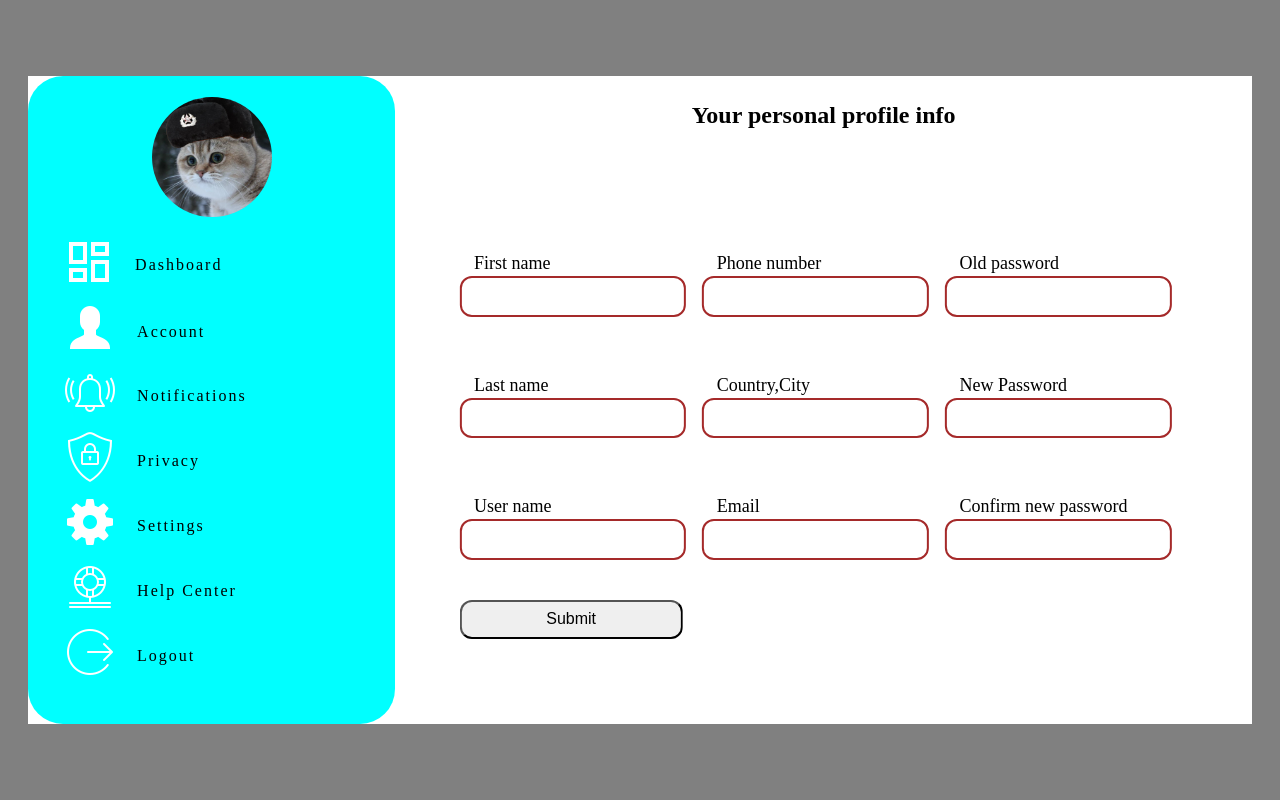
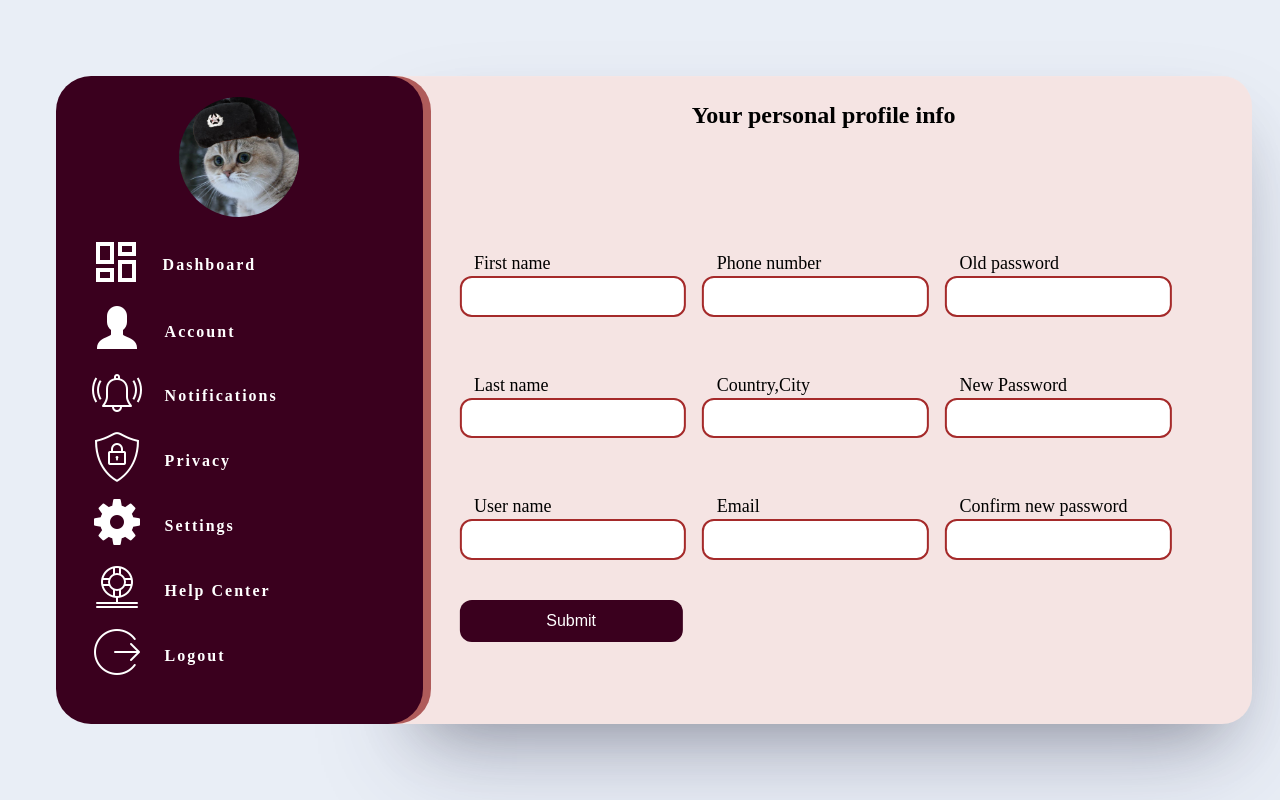
Before and after one commit to shivamdangi7/settingsPage, a plain HTML site: page index.html in a window 1280 px wide. Drawn offline with Linux system fonts and the light colour scheme.

Commit message:
styles applies

```diff
--- a/app.css
+++ b/app.css
@@ -3,26 +3,36 @@ html , body  {
     height: 100vh;
 }
 #background{
-    background-color: grey;
+    background-color: #E9EEF6;
     height: 100%;
     width: 100%;
 }
 #card{
-    background-color: white;
+    background-color: transparent;
     height: 40.5rem;
     width: 76.5rem;
     position:relative;
     top:50% ;
     left: 50%;
     transform: translate(-50% , -50%);
+
+
 }
 #card>.panel{
     width: 30%;
     height: 100%;
-    background-color: aqua;
+    background-color: #3A001E;
     border-radius: 35px;
     display: flex;
     flex-direction: column;
+    color:white;
+    font-weight: bold;
+    position: absolute;
+    left: 2.25%;
+    z-index: 1;
+    /* border-right: 5px solid red; */
+    box-shadow: 8px 0px 0px 0px rgba(128,0,0,0.6);
+
 }
 #card>.panel>.button{
     height: 10%;
@@ -53,15 +63,18 @@ html , body  {
 }
 
 
+
+
 #card>.page{
     width:70%;
     height: 100%;
     position: relative;
-    top:-100%;
+
     left: 30%;
-    background-color: rgb(255, 255, 255);
+    background-color: #F5E4E3;
     border-top-right-radius: 30px;
     border-bottom-right-radius: 30px;
+    box-shadow: inset 0px 1px 1px 0px rgba(255, 255, 255, 0.1), 0px 50px 100px -20px rgba(50, 50, 93, 0.25), 0px 30px 60px -30px rgba(0, 0, 0, 0.3);
 }
 
 h2{
@@ -74,7 +87,7 @@ h2{
     display: grid;
     grid-template-columns:repeat(3,1fr) ;
     grid-template-rows:repeat(4,1fr) ;
-    background-color: rgb(255, 255, 255);
+    /* background-color: rgb(255, 255, 255); */
     height: 75%;
     width: 85%;
     position:relative;
@@ -94,10 +107,21 @@ input{
     width: 90%;
     height: 40%;
     border-radius: 12px;
+    transition: background-color 400ms;
+}
+input:hover{
+    border: 3px solid maroon;
 }
 button{
-    height: 32%;
+    height: 35%;
     width: 92%;
     border-radius: 12px;
     font-size: medium;
+    border: none;
+    background-color: #3A001E;
+    color: white;
+    transition: background-color 400ms;
 }
+button:hover{
+    background-color: #8f1654;
+}
```
